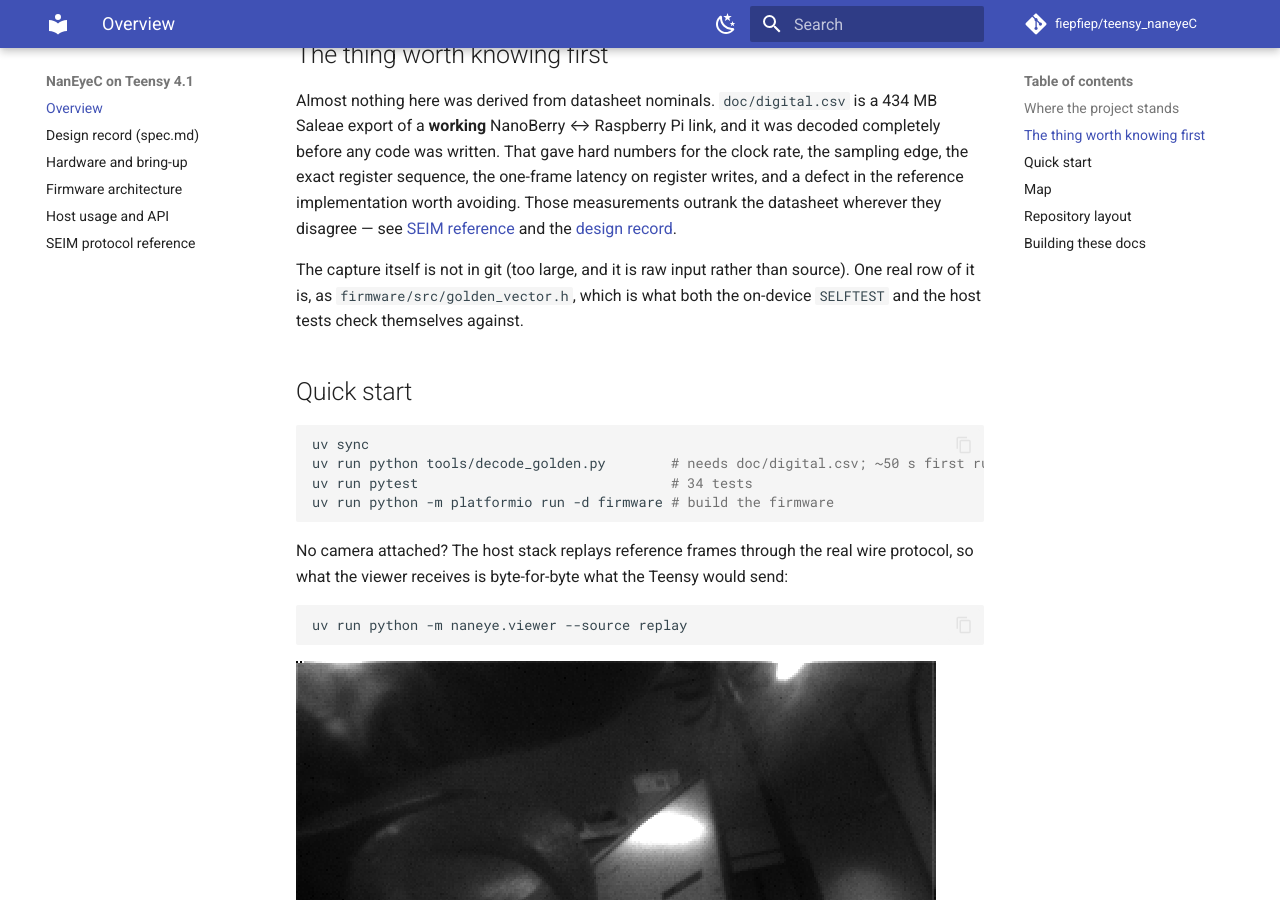
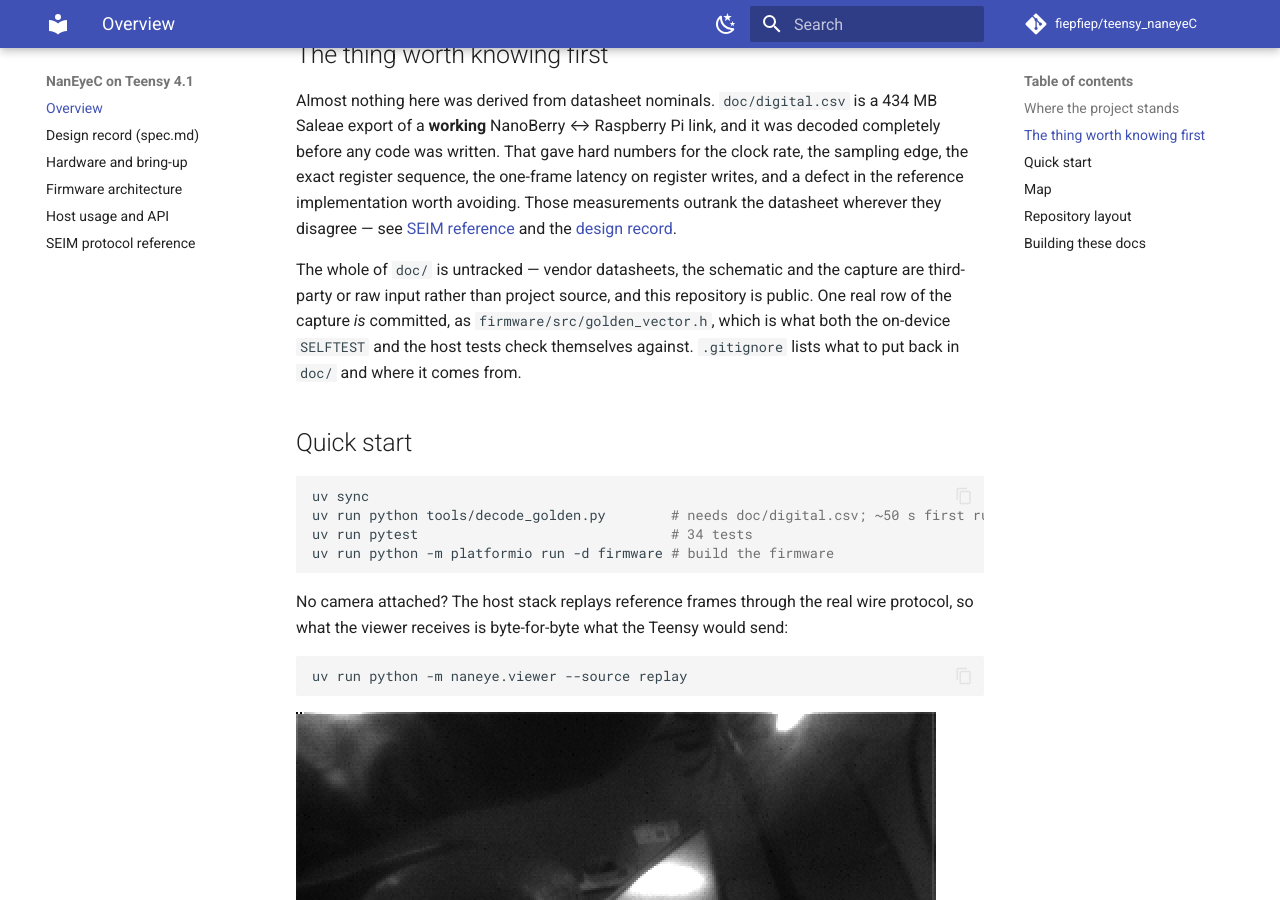
Before and after one commit to fiepfiep/teensy_naneyeC, an MkDocs documentation site: the page built from docs/index.md, in a window 1280 px wide and 900 px high, scrolled down 978 px. Built offline with MkDocs 1.6.1 and Material for MkDocs 9.7.7, drawn with Linux system fonts in a browser that asks for light colours; comment, search, counter and statistics services are not loaded; some of the changed text lies outside the part shown.

Commit message:
Untrack doc/: vendor datasheets, schematic and capture stay local
The three PDFs were committed in the baseline; they are third-party material in
a public repository. The NanoBerry schematic in particular carries a company
address and named engineers. Removed from tracking with the files left in place
on disk, and doc/ is now ignored in full rather than just the capture.

Nothing in the build or the tests depends on doc/: the essential part of the
reference capture is committed as firmware/src/golden_vector.h, and the tests
that want the full capture skip when it is missing. .gitignore now lists each
expected file and where it comes from, so a fresh clone knows what to put back.

NOTE: this only stops tracking them from here on. The PDFs remain reachable in
the earlier commits and can still be fetched from the pushed history, so if the
intent is that they not be public, the history needs rewriting and force-pushing
as a separate, deliberate step.

Co-Authored-By: Claude Opus 5 <noreply@anthropic.com>

````diff
--- a/docs/index.md
+++ b/docs/index.md
@@ -41,9 +41,11 @@ the exact register sequence, the one-frame latency on register writes, and a def
 reference implementation worth avoiding. Those measurements outrank the datasheet wherever
 they disagree — see [SEIM reference](seim.md) and the [design record](design.md).
 
-The capture itself is not in git (too large, and it is raw input rather than source). One
-real row of it is, as `firmware/src/golden_vector.h`, which is what both the on-device
-`SELFTEST` and the host tests check themselves against.
+The whole of `doc/` is untracked — vendor datasheets, the schematic and the capture are
+third-party or raw input rather than project source, and this repository is public. One real
+row of the capture *is* committed, as `firmware/src/golden_vector.h`, which is what both the
+on-device `SELFTEST` and the host tests check themselves against. `.gitignore` lists what to
+put back in `doc/` and where it comes from.
 
 ## Quick start
 
@@ -80,7 +82,7 @@ With hardware, swap `--source replay` for `--source auto`.
 ```
 spec.md                 living design record (rendered as "Design record" here)
 docs/                   this site
-doc/                    datasheets, schematic, digital.csv (untracked)
+doc/                    untracked: datasheets, schematic, reference capture
 firmware/               PlatformIO project for the Teensy 4.1
 host/naneye/            decoder, transport, sources, viewer, recorder
 tools/                  golden-capture decoder, test-vector generator
````
Also changed, not shown: README.md (+8 -6 lines), 1 other file.
